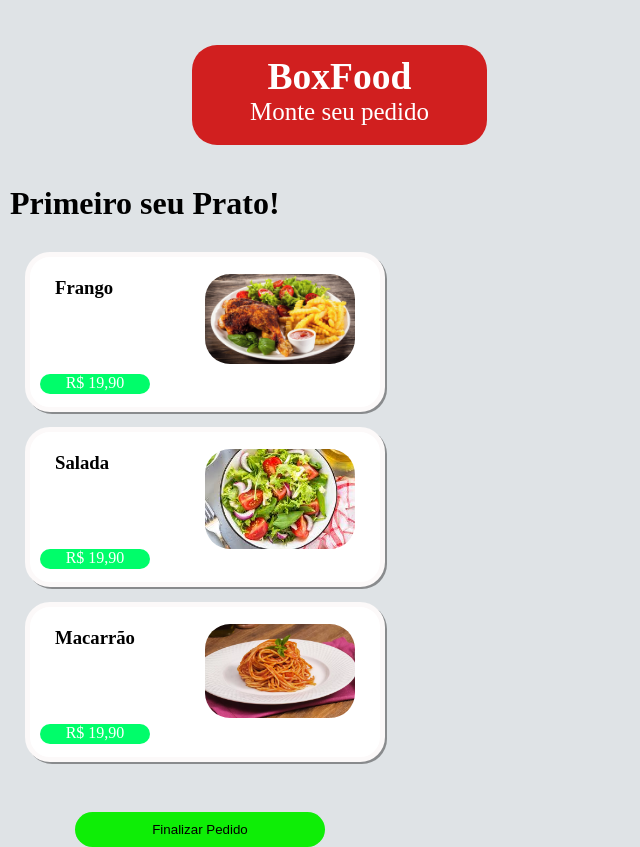
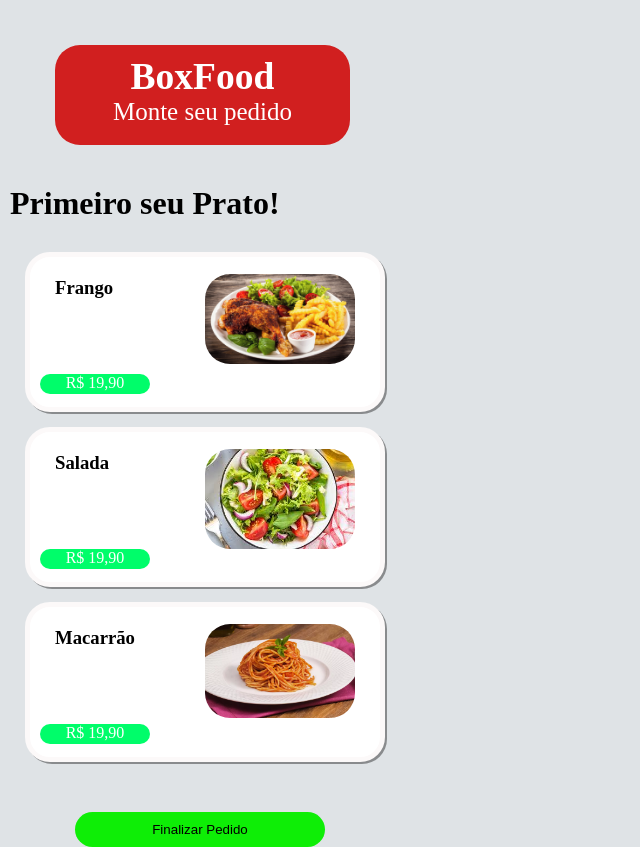
Before and after one commit to caioabudd/Desafio-Ifood-Javascript-front-end, a plain HTML site: page index.html in a window 1280 px wide. Shown: the whole page, without its empty margins (0-640 px from the left). Drawn offline with Linux system fonts and the light colour scheme.

Commit message:
Update style.css

```diff
--- a/style.css
+++ b/style.css
@@ -17,7 +17,7 @@ body {
     width: 295px;
     background-color: rgb(209, 31, 31);
     height: 100px;
-    margin-left: 15%;
+    margin-left: 55px;
     border-radius: 25px;
 }
 
@@ -90,3 +90,7 @@ body {
     border-radius: 25px;
 
 }
+
+@media screen and (min-width: 1400px){
+
+}
```
